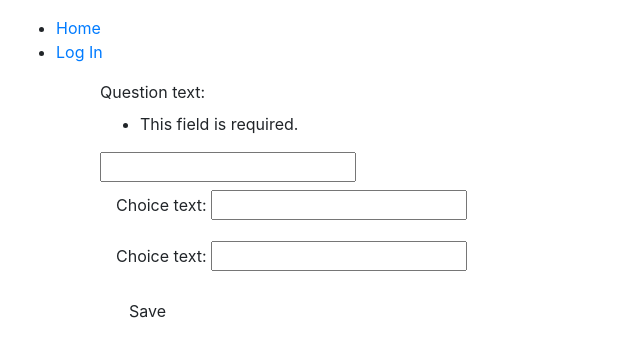
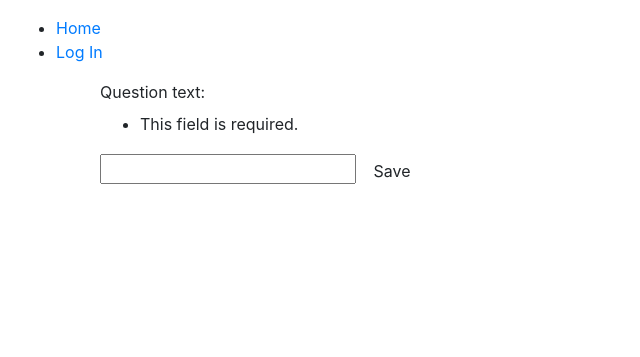
Before and after one commit to edissone/DjangoLearning, a Django app: page /new/ in a window 1280 px wide. Shown: the top 357 px of the page, without its empty margins (0-640 px from the left). Run offline with Django 3.2, Linux system fonts and the light colour scheme; some libraries are stand-ins or nearby versions.

Commit message:
its work

```diff
--- a/polls/forms.py
+++ b/polls/forms.py
@@ -12,5 +12,3 @@ class ChoiceForm(forms.ModelForm):
     class Meta:
         model = Choice
         fields = ('choice_text',)
-
-ChoiceFormSet = formset_factory(ChoiceForm, extra=2)
--- a/polls/views.py
+++ b/polls/views.py
@@ -1,11 +1,10 @@
 from django.http import HttpResponseRedirect
 from django.shortcuts import render, get_object_or_404
 from django.urls import reverse
-from django.utils.datastructures import MultiValueDictKeyError
 from django.views import generic
 from django.utils import timezone
-
-from .forms import NewQuestionForm, ChoiceForm, ChoiceFormSet
+from django.forms import inlineformset_factory
+from .forms import NewQuestionForm, ChoiceForm
 from .models import Question, Choice
 
 
@@ -39,25 +38,20 @@ class ResultsView(generic.DetailView):
 
 
 def question_new(request):
+    form = NewQuestionForm(request.POST)
     if request.method == 'POST':
-        form = NewQuestionForm(request.POST)
-        formset = ChoiceFormSet(request.POST)
         #TODO: FUCKED UP HERE
-        if formset.is_valid() and form.is_valid():
+        if form.is_valid():
             question = form.save(commit=False)
             question.author = request.user
             question.publish_date = timezone.now()
             question.save()
-            for form_choice in formset:
-                choice = form_choice.save(commit=False)
-                choice.question = question
-                choice.votes = 0
-                choice.save()
             return HttpResponseRedirect(reverse('polls:detail', args=(question.id,)))
     else:
         form = NewQuestionForm(request.POST)
-        formset = ChoiceFormSet
-    return render(request, 'polls/new_question.html', {'form': form,'formset': formset})
+
+    context = {'form': form}
+    return render(request, 'polls/new_question.html', context=context)
 
 
 '''def question_new(request):
--- a/templates/polls/new_question.html
+++ b/templates/polls/new_question.html
@@ -3,16 +3,6 @@
     <form class="question-new" method="POST">
         {% csrf_token %}
         {{ form.as_table }}
-        <div class="ml-3 mt-2">
-            <form class="choice-new" method="POST">
-                {% csrf_token %}
-                {{ formset.managment_form }}
-                {% for form_choice in formset %}
-                    {{ form_choice.as_p }}
-                {% endfor %}
-                <button type="submit" class="save btn btn-default">Save</button>
-            </form>
-        </div>
-
+        <button type="submit" class="save btn btn-default">Save</button>
     </form>
 {% endblock %}
```
